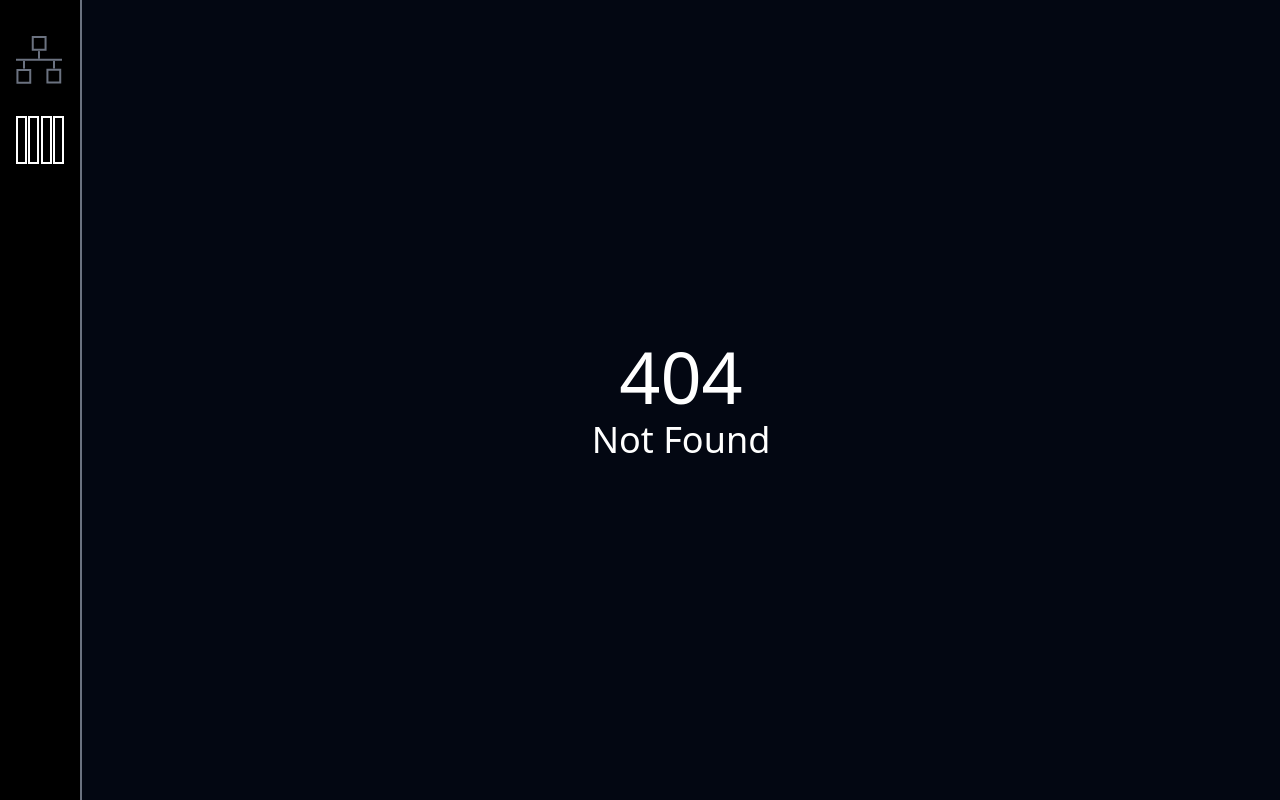
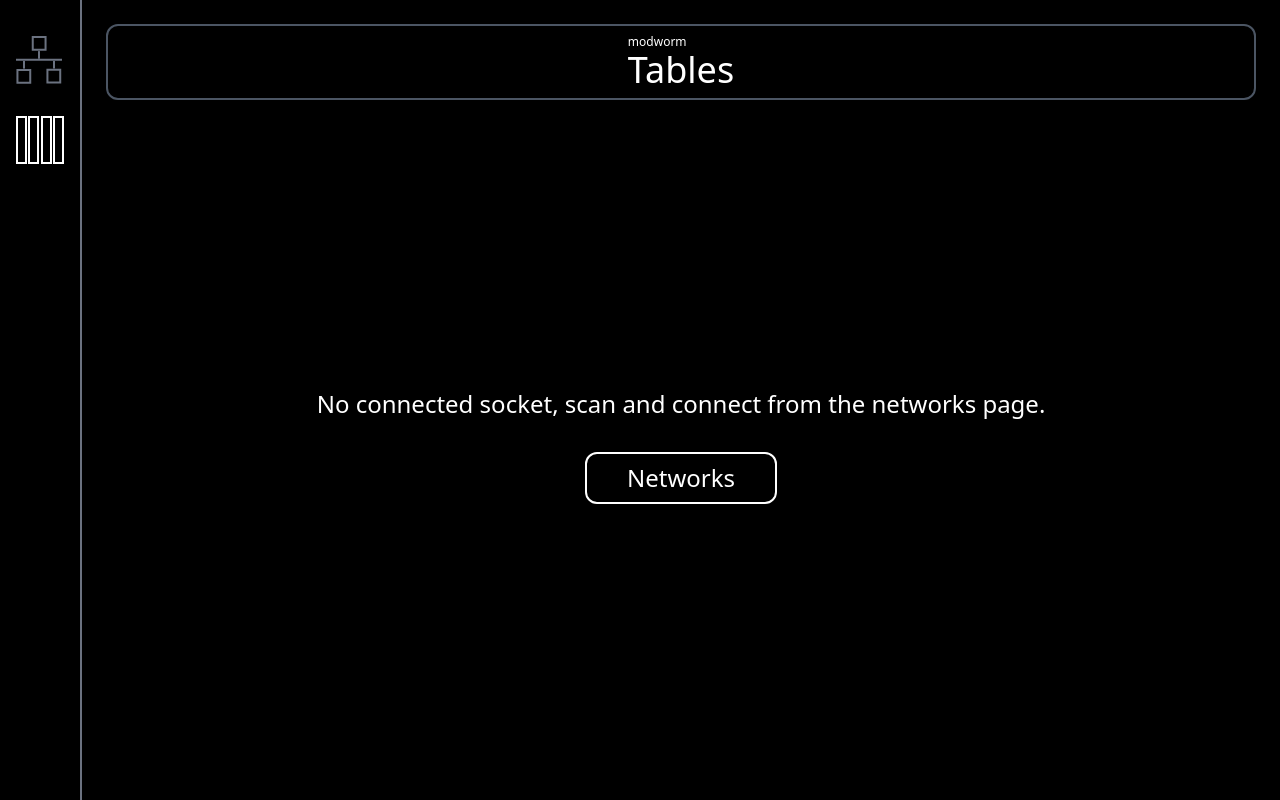
Before and after one commit to manavsu/modworm-soil, a SvelteKit app: page /tables in a window 1280 px wide. Before the commit this address had no page. Built offline with nearby package versions, Linux system fonts and the light colour scheme.

Commit message:
fixed transitions

```diff
--- a/src/routes/+layout.svelte
+++ b/src/routes/+layout.svelte
@@ -41,7 +41,7 @@
     </div>
   </div>
   <div class="border border-gray-500"/>
-  <div class="flex-grow flex flex-col overscroll-contain overflow-auto">
+  <div class="flex-grow flex flex-col overscroll-contain overflow-auto m-4">
           <slot />
   </div>
 </div>
--- a/src/routes/network/+page.svelte
+++ b/src/routes/network/+page.svelte
@@ -45,8 +45,9 @@
                 Networks.push(new Network(cidr, ports, json_network));
             }
         }
+
+        await new Promise(r => setTimeout(r, 500))
         Networks = [...Networks]
-        await new Promise(r => setTimeout(r, 500))
         scanning = false
         console.log(Networks)
         console.log(selected_network)
@@ -72,16 +73,23 @@
     }
 </script>
 
-<div class="flex flex-col">
+<div in:fade={{delay: 200, duration:200}} class="flex flex-col">
     <div class="flex flex-col place-items-center border-2 border-gray-600 rounded-xl m-2 p-2">
-        <Title>Network</Title>
+            {#if !error}
+                <div in:fade={{delay: 200, duration:200}} class="flex flex-col justify-center h-14">
+                    <Title>Networks</Title>
+                </div>
+            {:else}
+                <div in:fade={{delay: 200, duration:200}} class="flex flex-col justify-center h-14">
+                    <h2 class="text-center text-xl text-rose-900">{error}</h2>
+                </div>
+            {/if}
     </div>
     <div class="transition-all duration-500 ease-in-out grid grid-cols-1 md:grid-cols-2 lg:grid-cols-3 grid-flow-dense gap-0">
 
         <div class="row-span-2 p-2">
-            <div class="flex flex-col border-2 border-gray-600 rounded-xl justify-center w-full py-6 min-w-fit">
-                <form in:fade={{delay: 200, duration:200}} out:fade={{duration:200}} class="flex flex-row w-fit mx-auto items-center {scanning ? 'text-gray-500' : ''}">
-
+            <div in:fade={{delay: 200, duration:200}} class="flex flex-col border-2 border-gray-600 rounded-xl justify-center w-full py-6 min-w-fit">
+                <form class="flex flex-row w-fit mx-auto items-center {scanning ? 'text-gray-500' : ''}">
                     <div class="flex flex-col">
                         <div class="flex flex-row border-2 rounded-md input px-2 py-1 mb-3 mr-2 ml-3 {scanning ? 'border-gray-500' : 'border-white'}">
                             <input type="text" class="bg-transparent focus:outline-none pr-1 w-full" bind:value={cidr} placeholder="127.0.0.1" disabled={scanning}>
@@ -96,17 +104,13 @@
                     <p class="text-3xl transform duration-300">&#9675;</p>
 
                     <button on:click={() => HandleSubmit(cidr, ports)} class="border-2 px-2 py-1 m-3 clickable w-32 {scanning ? 'border-gray-500' : 'border-white'}" disabled={scanning}>Scan</button>
-
-                    {#if error}
-                        <h2 transition:fade class="text-center text-fuchsia-800">{error}</h2>
-                    {/if}
                 </form>
             </div>
         </div>
 
         {#if Networks.length > 0}
             {#each Networks as network, index}
-                <div style="grid-row-end: span {GetHeight(network)}" class="flex flex-col justify-center p-2">
+                <div in:fade={{delay: 200, duration:200}} style="grid-row-end: span {GetHeight(network)}" class="flex flex-col justify-center p-2">
                     <NetworkView network={network} remove={() => RemoveNetwork(index)} connect={(socket) => OnConnect(socket)} scan={() => OnScan(index)} scanning={scanning}/>
                 </div>
             {/each}
--- /dev/null
+++ b/src/routes/tables/+page.svelte
@@ -0,0 +1,21 @@
+<script lang="ts">
+    import Title from '$lib/title.svelte';
+    import { ConnectedSocket } from '$lib/store';
+    import { fade } from 'svelte/transition';
+</script>
+
+<div in:fade={{delay: 200, duration:200}} class="flex flex-col h-full">
+    <div class="flex flex-col place-items-center border-2 border-gray-600 rounded-xl m-2 p-2">
+        <Title>Tables</Title>
+    </div>
+    {#if $ConnectedSocket == null}
+        <div class="flex flex-col justify-center items-center flex-grow text-2xl">
+            <p>No connected socket, scan and connect from the networks page.</p>
+            <a href="/network" class="border-2 px-10 py-2 mt-8 clickable border-white text-center">Networks</a>
+        </div>
+    {:else}
+        <div>
+
+        </div>
+    {/if}
+</div>
```
